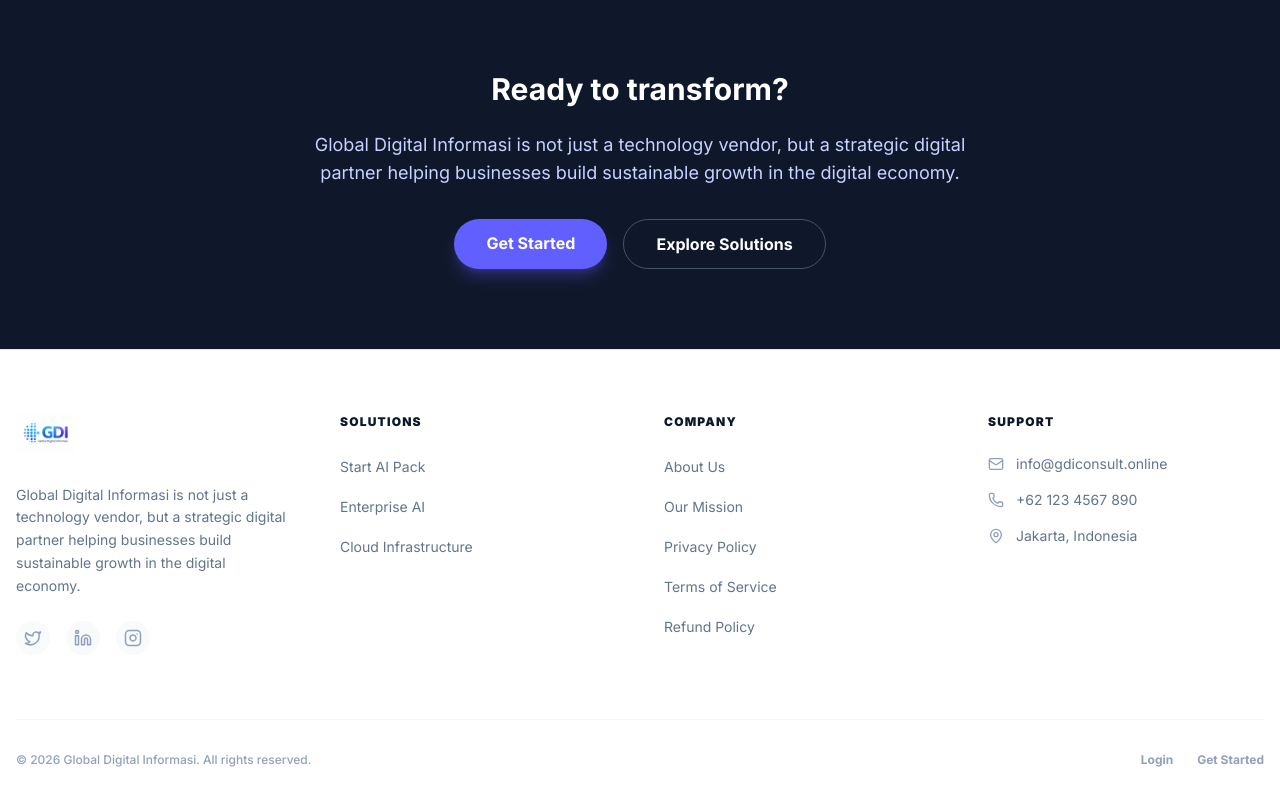
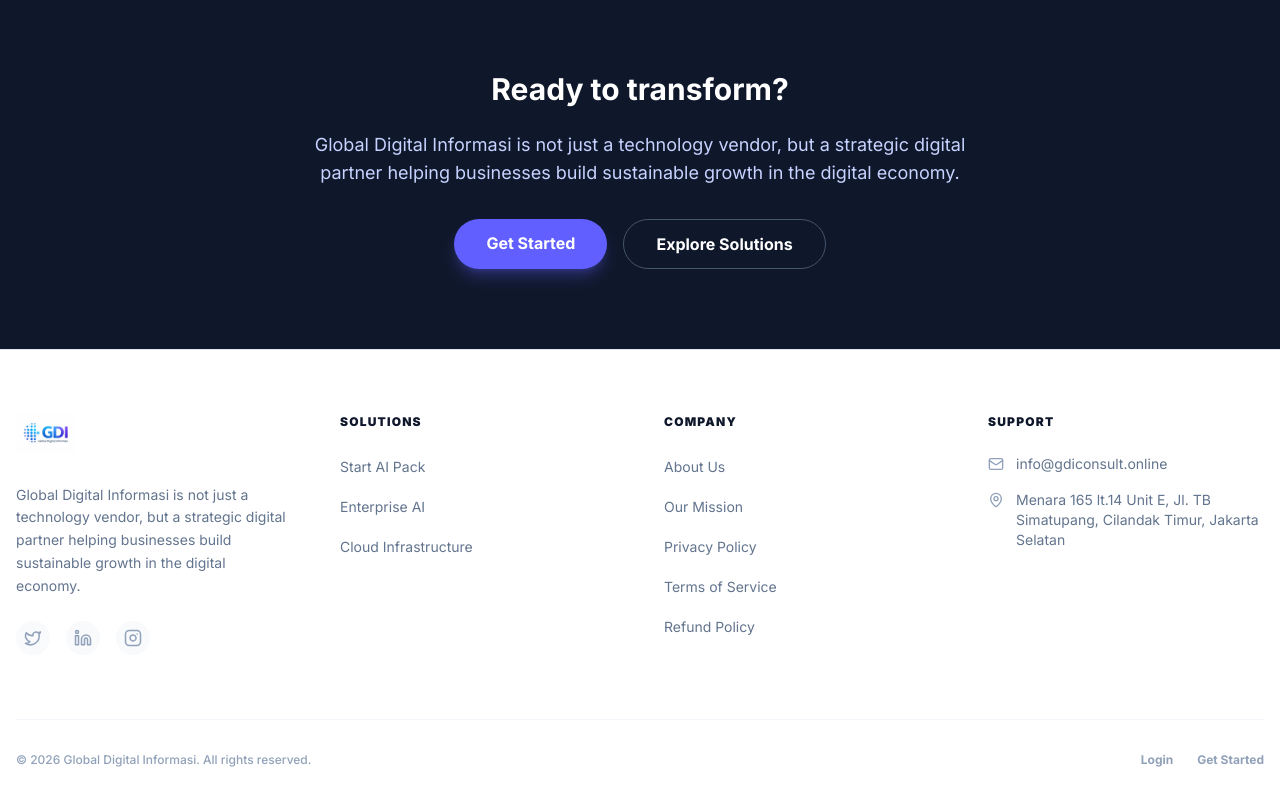
Before and after one commit to bandurkas/GDI, a Next.js app: page / in a window 1280 px wide. Shown: the part 2710-3510 px from the top of the page. Built offline with nearby package versions, Linux system fonts and the light colour scheme; no server answers.

Commit message:
Update footer with real Jakarta office address

```diff
--- a/src/components/layout/Footer.tsx
+++ b/src/components/layout/Footer.tsx
@@ -81,13 +81,9 @@
                                 <Mail size={16} className="text-slate-400" />
                                 <span>info@gdiconsult.online</span>
                             </li>
-                            <li className="flex items-center gap-3 text-slate-500 dark:text-slate-400 text-sm">
-                                <Phone size={16} className="text-slate-400" />
-                                <span>+62 123 4567 890</span>
-                            </li>
-                            <li className="flex items-center gap-3 text-slate-500 dark:text-slate-400 text-sm">
-                                <MapPin size={16} className="text-slate-400" />
-                                <span>Jakarta, Indonesia</span>
+                            <li className="flex items-start gap-3 text-slate-500 dark:text-slate-400 text-sm">
+                                <MapPin size={16} className="text-slate-400 mt-0.5 flex-shrink-0" />
+                                <span>Menara 165 lt.14 Unit E, Jl. TB Simatupang, Cilandak Timur, Jakarta Selatan</span>
                             </li>
                         </ul>
                     </div>
```
